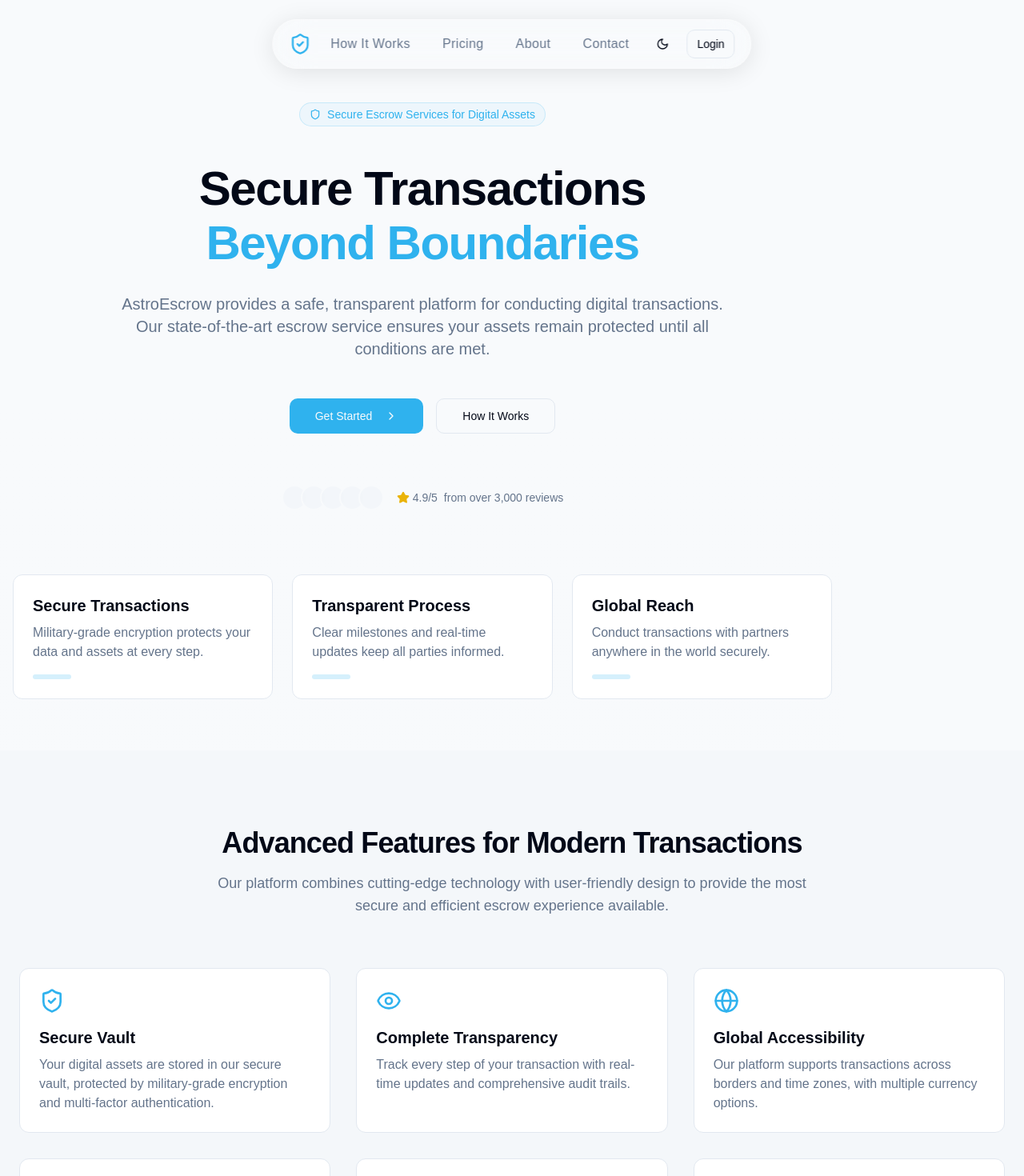
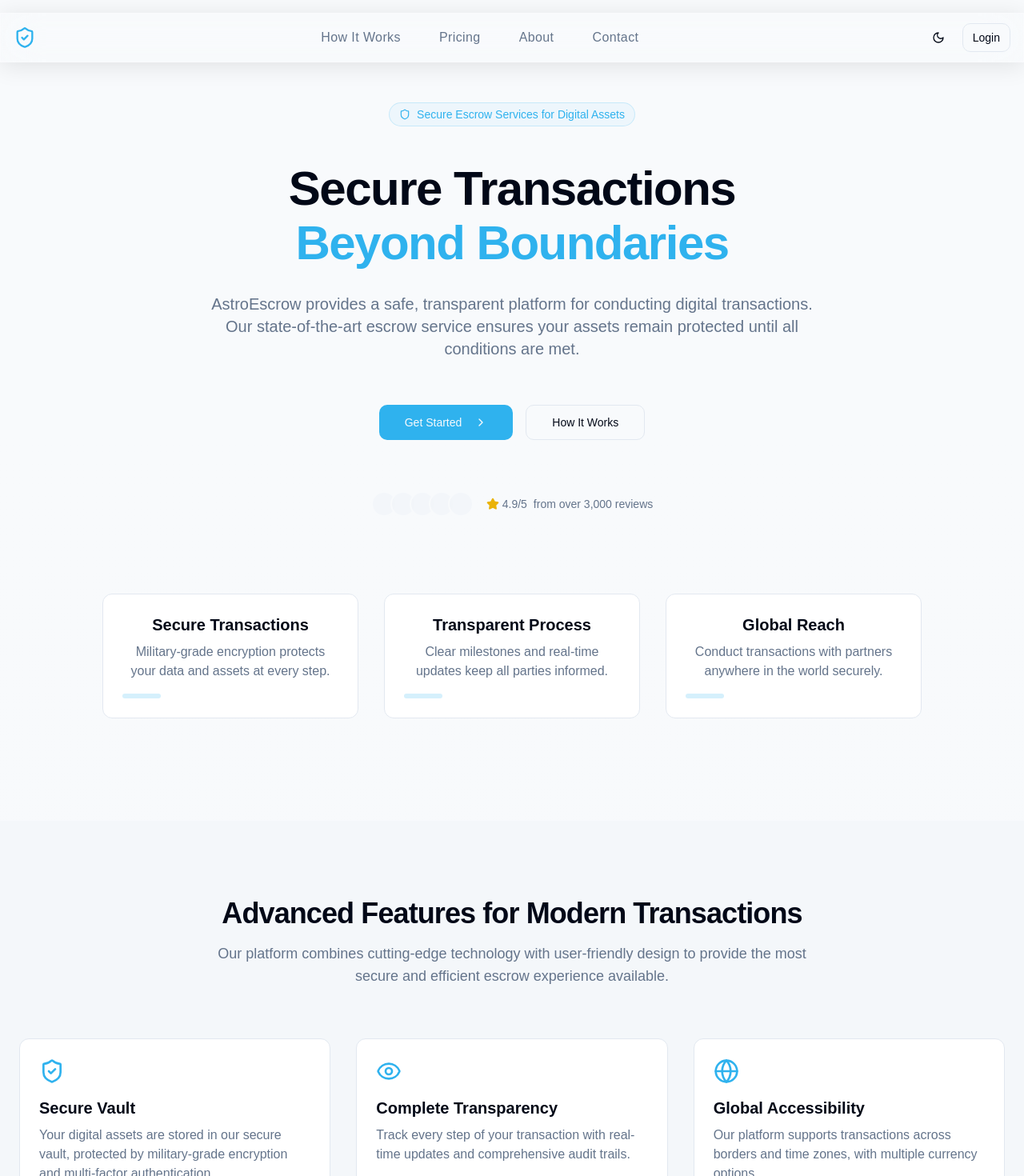
Before and after one commit to ompatil1357/startup, a React (Vite) app: page / in a window 1280 px wide. Shown: the top 1470 px of the page at 80% size. Built offline with nearby package versions, Linux system fonts and the light colour scheme; a web font is replaced by a local one.

Commit message:
Improve Hero and Navbar Layout
This commit improves the layout of the hero section and navbar to better center the text and align elements.

```diff
--- a/src/components/Hero.tsx
+++ b/src/components/Hero.tsx
@@ -5,12 +5,12 @@ import { ChevronRight, Shield, Star } from 'lucide-react';
 
 export function Hero() {
   return (
-    <section className="relative overflow-hidden pt-32 pb-16 min-h-screen flex items-center">
+    <section className="relative overflow-hidden py-32 min-h-screen flex items-center justify-center">
       <div className="absolute inset-0 bg-gradient-to-b from-background/0 via-background/0 to-background z-0"></div>
 
       <div className="container relative z-10">
-        <div className="max-w-5xl mx-auto">
-          <div className="flex flex-col items-center text-center space-y-8">
+        <div className="max-w-5xl mx-auto text-center">
+          <div className="flex flex-col items-center space-y-8">
             <div className="inline-flex items-center px-3 py-1 rounded-full border border-primary/20 bg-primary/5 text-sm text-primary mb-4 animate-fade-in hover-lift">
               <Shield className="h-3.5 w-3.5 mr-2" />
               <span>Secure Escrow Services for Digital Assets</span>
@@ -21,13 +21,13 @@ export function Hero() {
               <span className="block mt-2 text-primary">Beyond Boundaries</span>
             </h1>
 
-            <p className="text-muted-foreground max-w-3xl text-lg md:text-xl animate-slide-up" style={{ animationDelay: '200ms' }}>
+            <p className="text-muted-foreground max-w-3xl text-lg md:text-xl animate-slide-up mx-auto" style={{ animationDelay: '200ms' }}>
               AstroEscrow provides a safe, transparent platform for conducting digital transactions.
               Our state-of-the-art escrow service ensures your assets remain protected until all
               conditions are met.
             </p>
 
-            <div className="flex flex-col sm:flex-row gap-4 pt-4 animate-slide-up" style={{ animationDelay: '300ms' }}>
+            <div className="flex flex-col sm:flex-row gap-4 pt-6 animate-slide-up" style={{ animationDelay: '300ms' }}>
               <Button size="lg" className="hover-lift" asChild>
                 <Link to="/signup">Get Started <ChevronRight className="ml-2 h-4 w-4" /></Link>
               </Button>
@@ -50,7 +50,7 @@ export function Hero() {
             </div>
           </div>
 
-          <div className="mt-20 grid grid-cols-1 md:grid-cols-3 gap-6 animate-fade-in" style={{ animationDelay: '500ms' }}>
+          <div className="mt-24 grid grid-cols-1 md:grid-cols-3 gap-8 animate-fade-in" style={{ animationDelay: '500ms' }}>
             <FeatureCard
               title="Secure Transactions"
               description="Military-grade encryption protects your data and assets at every step."
--- a/src/components/Navbar.tsx
+++ b/src/components/Navbar.tsx
@@ -29,10 +29,10 @@ export function Navbar() {
   return (
     <>
       <nav className={cn(
-        "floating-navbar w-auto max-w-4xl transition-all duration-300",
+        "floating-navbar w-full max-w-full px-8 transition-all duration-300",
         scrolled && "scrolled shadow-lg"
       )}>
-        <div className="flex items-center justify-between">
+        <div className="flex items-center justify-between w-full">
           <Link
             to="/"
             className="flex items-center text-xl font-semibold tracking-tight transition-colors"
@@ -125,7 +125,7 @@ function NavLinks() {
   ];
 
   return (
-    <div className="flex space-x-10">
+    <div className="flex space-x-12">
       {links.map((link) => (
         <Link
           key={link.href}
--- a/src/index.css
+++ b/src/index.css
@@ -1,4 +1,3 @@
-
 @import url('https://fonts.googleapis.com/css2?family=Inter:wght@300;400;500;600;700&family=Space+Mono:wght@400;700&display=swap');
 /* Import Heming font (assume it's loaded via self-hosted or other method) */
 @font-face {
@@ -121,13 +120,13 @@
   }
 
   .floating-navbar {
-    @apply fixed top-6 left-1/2 transform -translate-x-1/2 z-50 glass rounded-full px-5 py-3;
+    @apply fixed top-4 w-full z-50 glass px-4 py-3;
     box-shadow: 0 4px 30px rgba(0, 0, 0, 0.1);
     transition: all 0.3s ease;
   }
 
   .floating-navbar.scrolled {
-    @apply bg-background/80 dark:bg-background/80 top-4;
+    @apply bg-background/80 dark:bg-background/80;
   }
 
   /* Animation utilities */
--- a/src/pages/Index.tsx
+++ b/src/pages/Index.tsx
@@ -13,22 +13,22 @@ const Index = () => {
     <div className="min-h-screen">
       <Navbar />
       <main className="flex flex-col">
-        <section className="min-h-screen flex items-center">
+        <section className="min-h-screen">
           <Hero />
         </section>
-        <section className="min-h-screen flex items-center">
+        <section className="min-h-screen">
           <Features />
         </section>
-        <section className="min-h-screen flex items-center">
+        <section className="min-h-screen">
           <HowItWorks />
         </section>
-        <section className="min-h-screen flex items-center">
+        <section className="min-h-screen">
           <Testimonials />
         </section>
-        <section className="min-h-screen flex items-center">
+        <section className="min-h-screen">
           <Partners />
         </section>
-        <section className="min-h-screen flex items-center">
+        <section className="min-h-screen">
           <CTASection />
         </section>
       </main>
```
